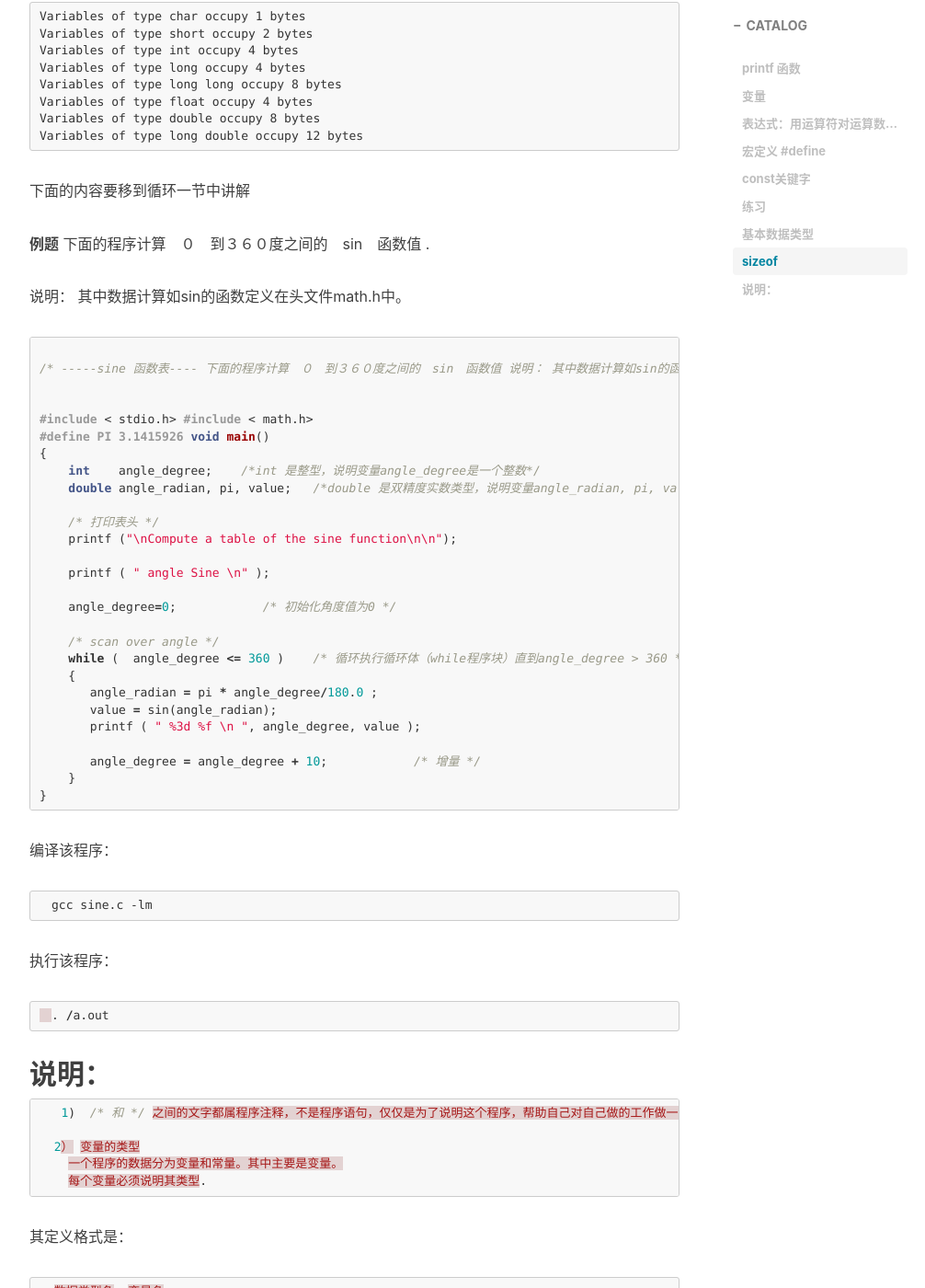
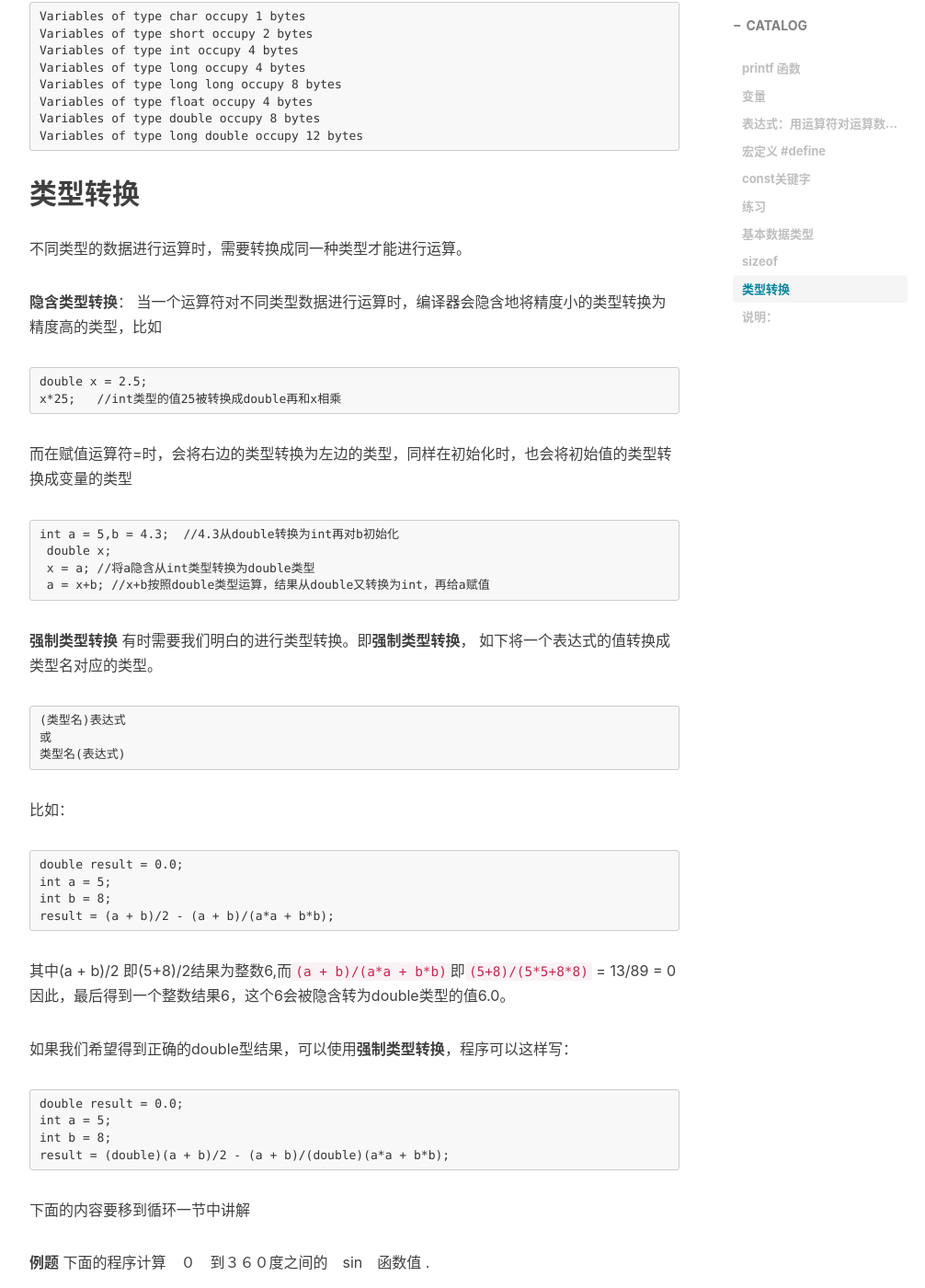
Before and after one commit to xuepro/xuepro.github.io, a Jekyll site: the page built from _posts/2017-10-30-2.C语言教程-我们来计算吧.md, in a window 1280 px wide and 1400 px high, scrolled down 11583 px. Shown: the whole window at 92% size, without its empty margins (233-1239 px from the left). Built offline with Jekyll 4.4.1, drawn with Linux system fonts in a browser that asks for light colours; nearby versions of some CDN libraries; comment, search, counter and statistics services are not loaded.

Commit message:
Update 2017-10-30-2.C语言教程-我们来计算吧.md

````diff
--- a/_posts/2017-10-30-2.C语言教程-我们来计算吧.md
+++ b/_posts/2017-10-30-2.C语言教程-我们来计算吧.md
@@ -471,6 +471,49 @@ Variables of type float occupy 4 bytes
 Variables of type double occupy 8 bytes
 Variables of type long double occupy 12 bytes
 ```
+## 类型转换
+
+不同类型的数据进行运算时，需要转换成同一种类型才能进行运算。
+
+**隐含类型转换**：
+当一个运算符对不同类型数据进行运算时，编译器会隐含地将精度小的类型转换为精度高的类型，比如
+```
+double x = 2.5;
+x*25;   //int类型的值25被转换成double再和x相乘
+```
+而在赋值运算符=时，会将右边的类型转换为左边的类型，同样在初始化时，也会将初始值的类型转换成变量的类型
+```
+int a = 5,b = 4.3;  //4.3从double转换为int再对b初始化
+ double x;
+ x = a; //将a隐含从int类型转换为double类型
+ a = x+b; //x+b按照double类型运算，结果从double又转换为int，再给a赋值
+```
+
+**强制类型转换**
+有时需要我们明白的进行类型转换。即**强制类型转换**，
+如下将一个表达式的值转换成类型名对应的类型。
+```
+(类型名)表达式
+或
+类型名(表达式)
+```
+比如：
+```
+double result = 0.0;
+int a = 5;
+int b = 8;
+result = (a + b)/2 - (a + b)/(a*a + b*b);
+```
+其中(a + b)/2 即(5+8)/2结果为整数6,而```(a + b)/(a*a + b*b)```即```(5+8)/(5*5+8*8)``` = 13/89 = 0
+因此，最后得到一个整数结果6，这个6会被隐含转为double类型的值6.0。
+
+如果我们希望得到正确的double型结果，可以使用**强制类型转换**，程序可以这样写：
+```
+double result = 0.0;
+int a = 5;
+int b = 8;
+result = (double)(a + b)/2 - (a + b)/(double)(a*a + b*b);
+```
 
 
 下面的内容要移到循环一节中讲解
````
